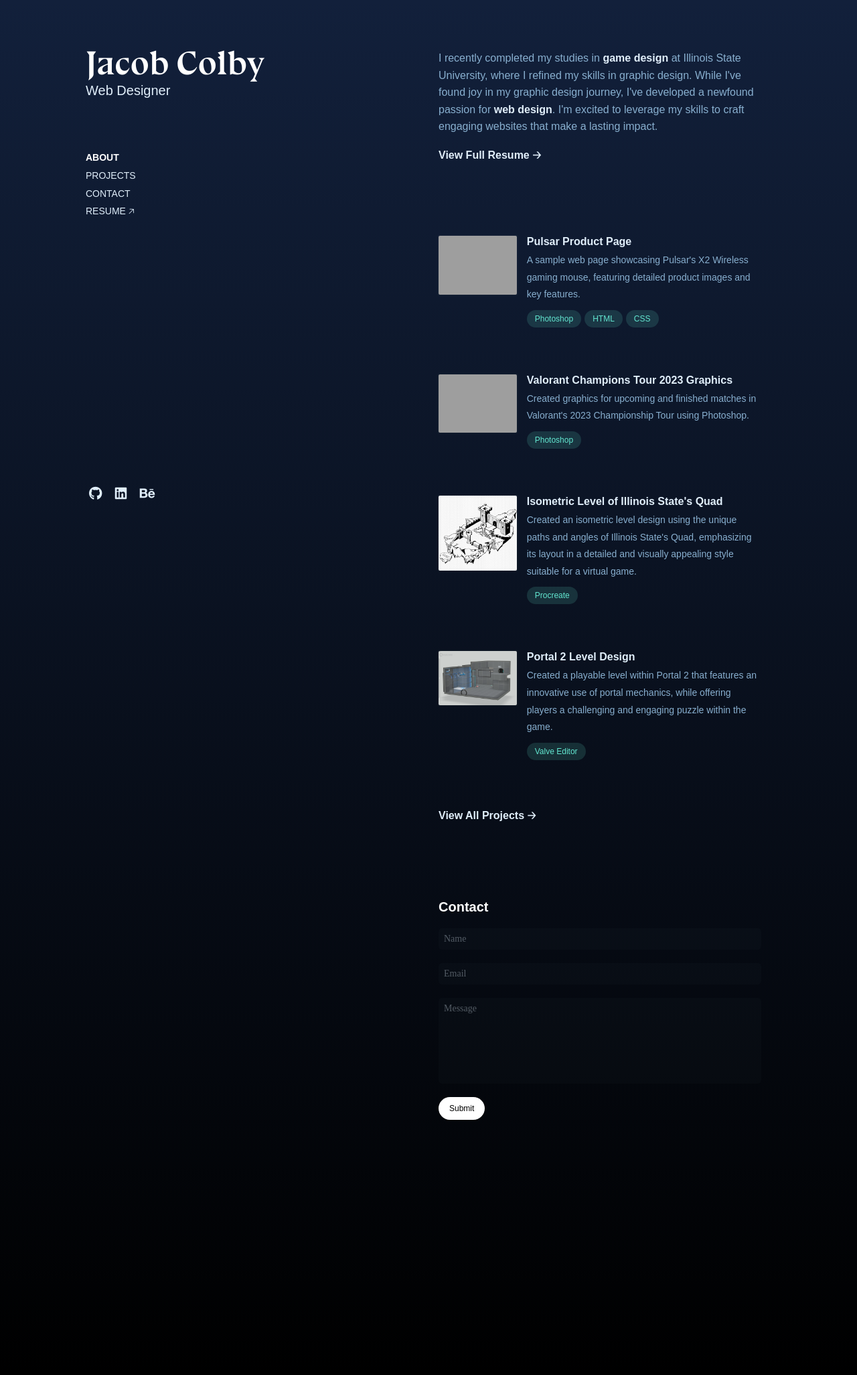
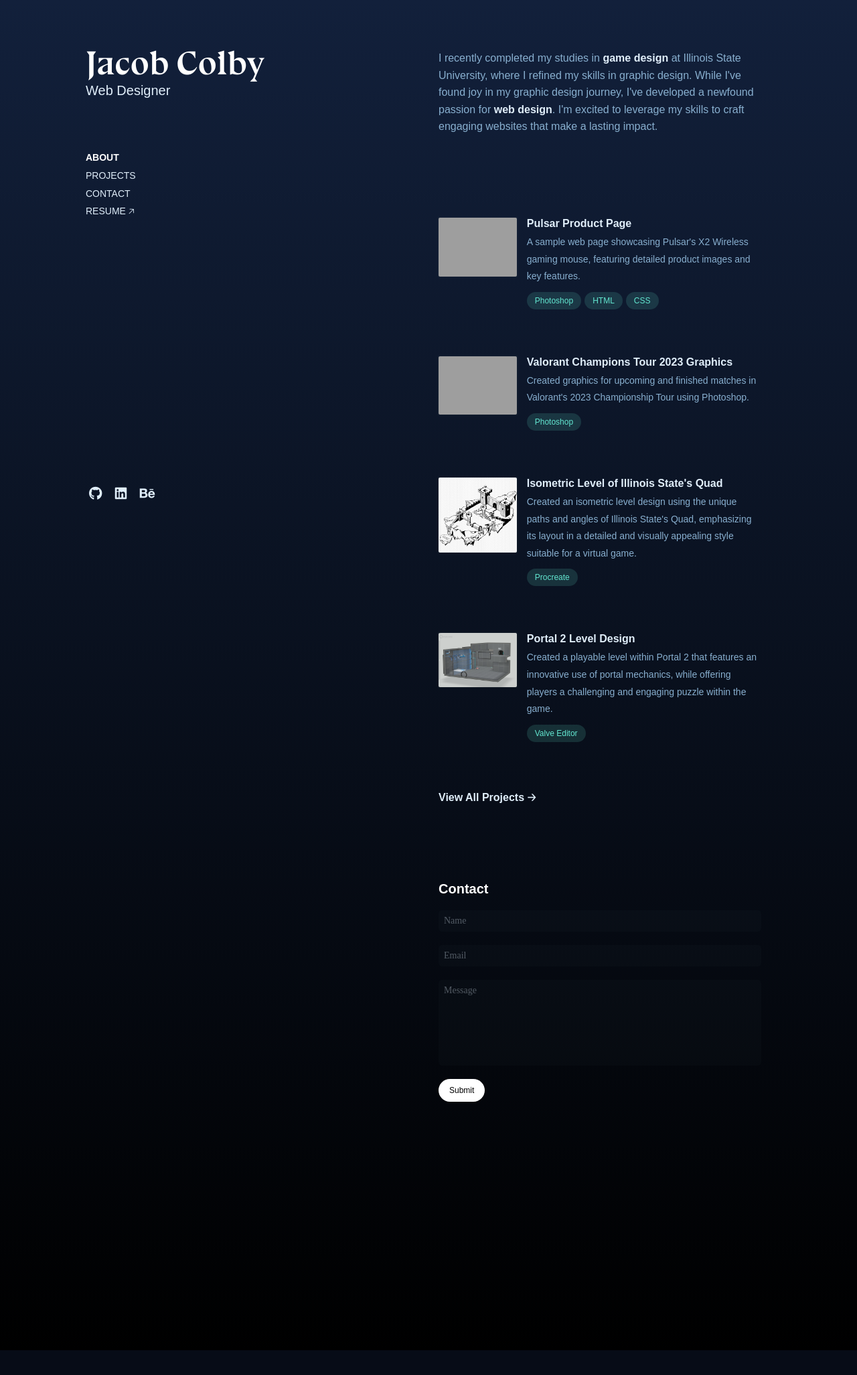
Before and after one commit to jacobdcolby/portfolio, a PHP site: page /index.html in a window 1280 px wide. Shown: the whole page at 67% size. After the commit the page ends 2016 px from the top, so only its background shows below. Run offline with PHP 8.4, Linux system fonts and the light colour scheme; some libraries are stand-ins or nearby versions; some web fonts are replaced; grey boxes are pictures that could not be loaded.

Commit message:
CSS adjustments.

```diff
--- a/assets/css/style.css
+++ b/assets/css/style.css
@@ -279,7 +279,7 @@ p {
 }
 /* Contact Form */
 #contact {
-	height: calc(100vh - 80px);
+	height: calc(100vh - 90px);
 	padding: 10px 15px;
 }
 form {
--- a/index.html
+++ b/index.html
@@ -38,7 +38,6 @@
                 <div class="section" id="about">
                     <p>I recently completed my studies in <b>game design</b> at Illinois State University, where I refined my skills in graphic design. While I've found joy in my graphic design journey, I've developed a newfound passion for <b>web design</b>. I'm excited to leverage my skills to craft engaging websites that make a lasting impact.</p>
                     <br>
-                    <a id="link" href="Resume.pdf" target="_blank"><h3>View Full Resume 🡢</h3></a>
                 </div>
                 <div class="section projects" id="projects">
                     <script>
```
